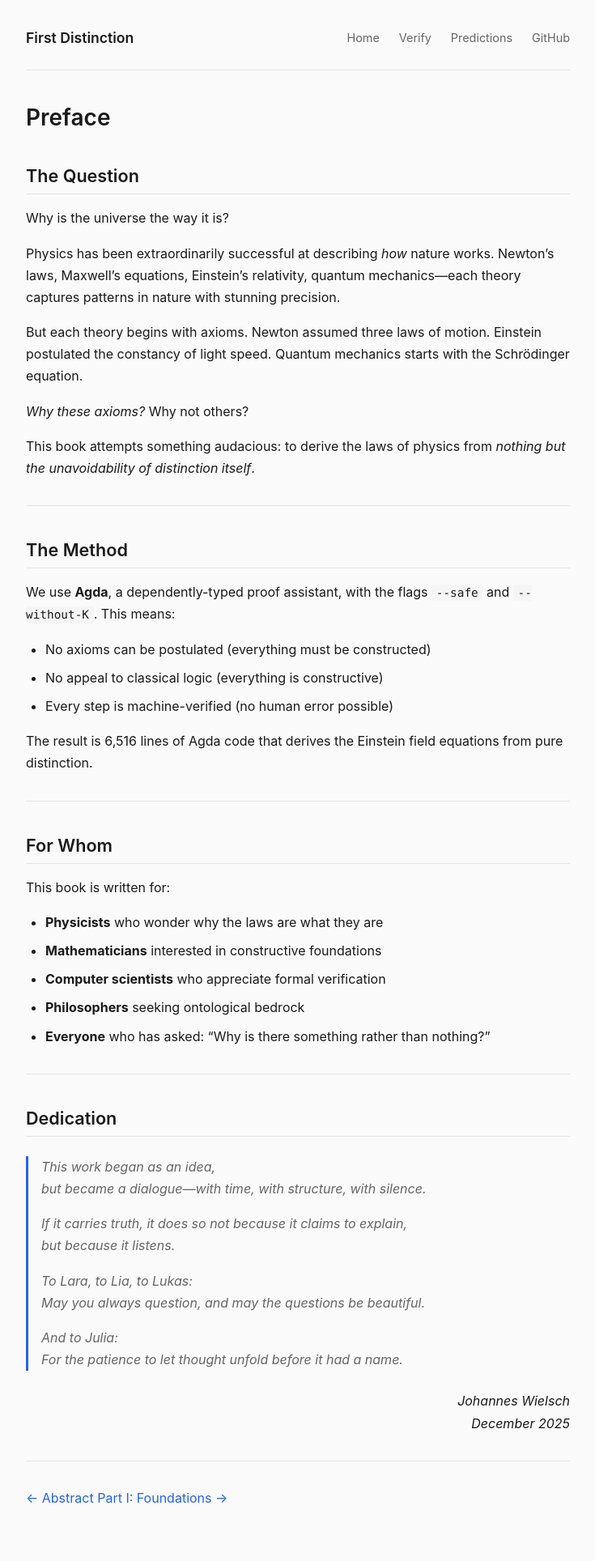
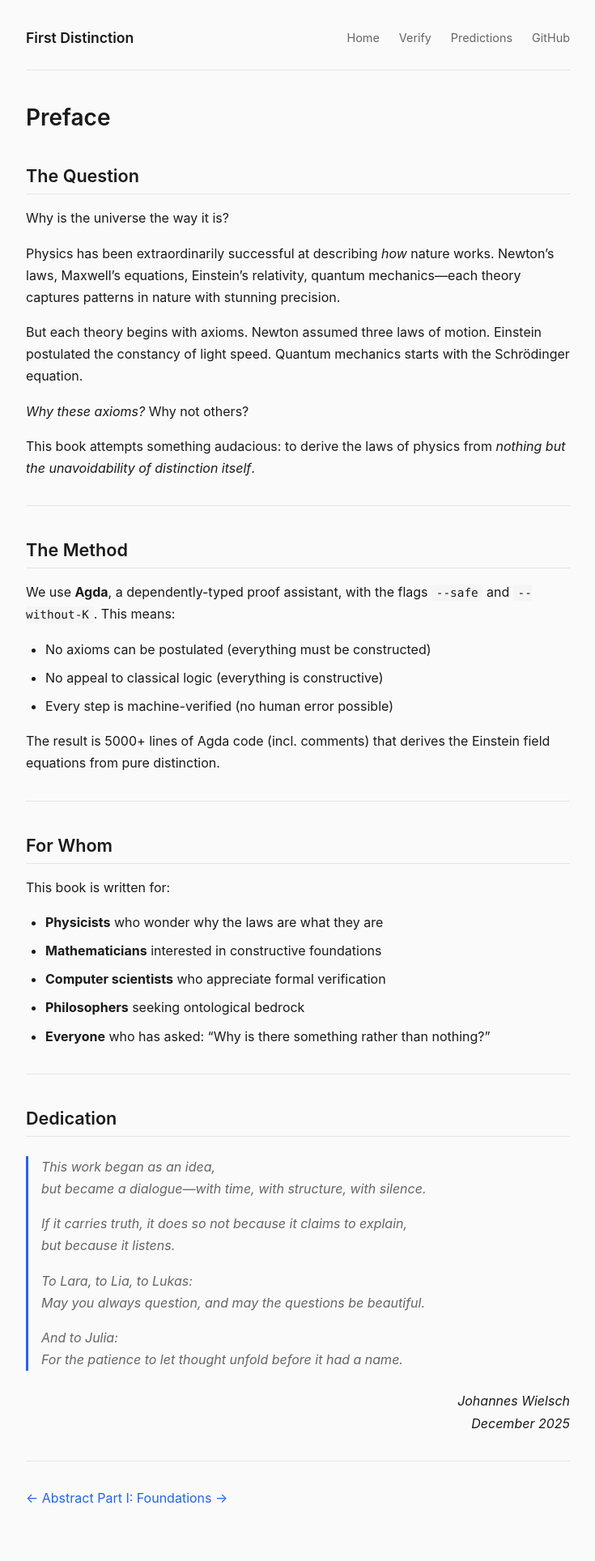
Before and after one commit to de-johannes/FirstDifference, a Jekyll site: the page built from docs/preface.md, in a window 1280 px wide. Shown: the whole page at 81% size, without its empty margins (272-1007 px from the left). Built offline with Jekyll 4.4.1, drawn with Linux system fonts in a browser that asks for light colours.

Commit message:
Update documentation: line count to '5000+ lines incl. comments'

```diff
--- a/docs/preface.md
+++ b/docs/preface.md
@@ -28,7 +28,7 @@ We use **Agda**, a dependently-typed proof assistant, with the flags `--safe` an
 - No appeal to classical logic (everything is constructive)
 - Every step is machine-verified (no human error possible)
 
-The result is 6,516 lines of Agda code that derives the Einstein field equations from pure distinction.
+The result is 5000+ lines of Agda code (incl. comments) that derives the Einstein field equations from pure distinction.
 
 ---
 
```
Also changed, not shown: docs/appendices/appendix-a.md (+1 -1 lines), docs/part-6-complete-proof/chapter-16.md (+1 -1 lines), docs/verify.md (+1 -1 lines), README.md.
